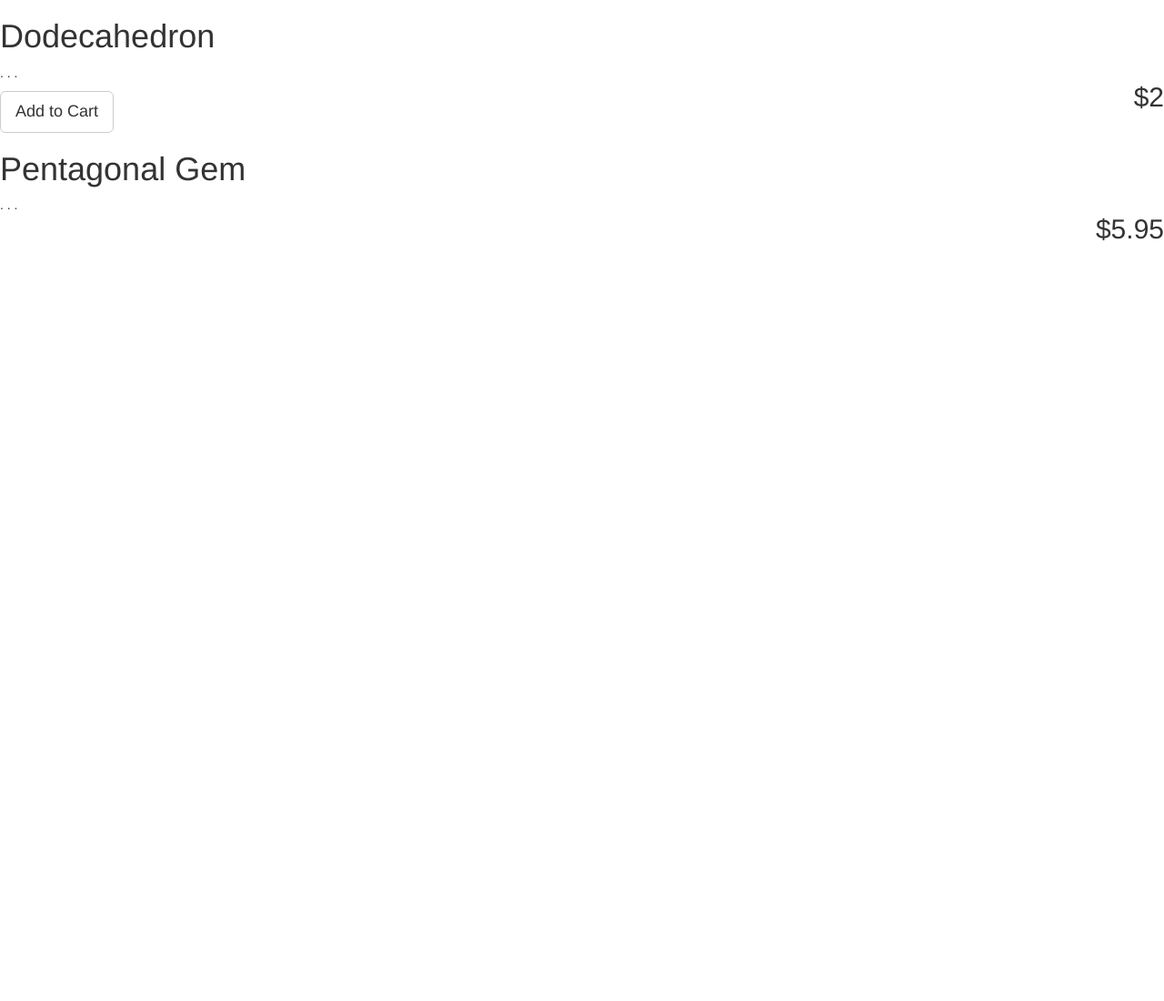
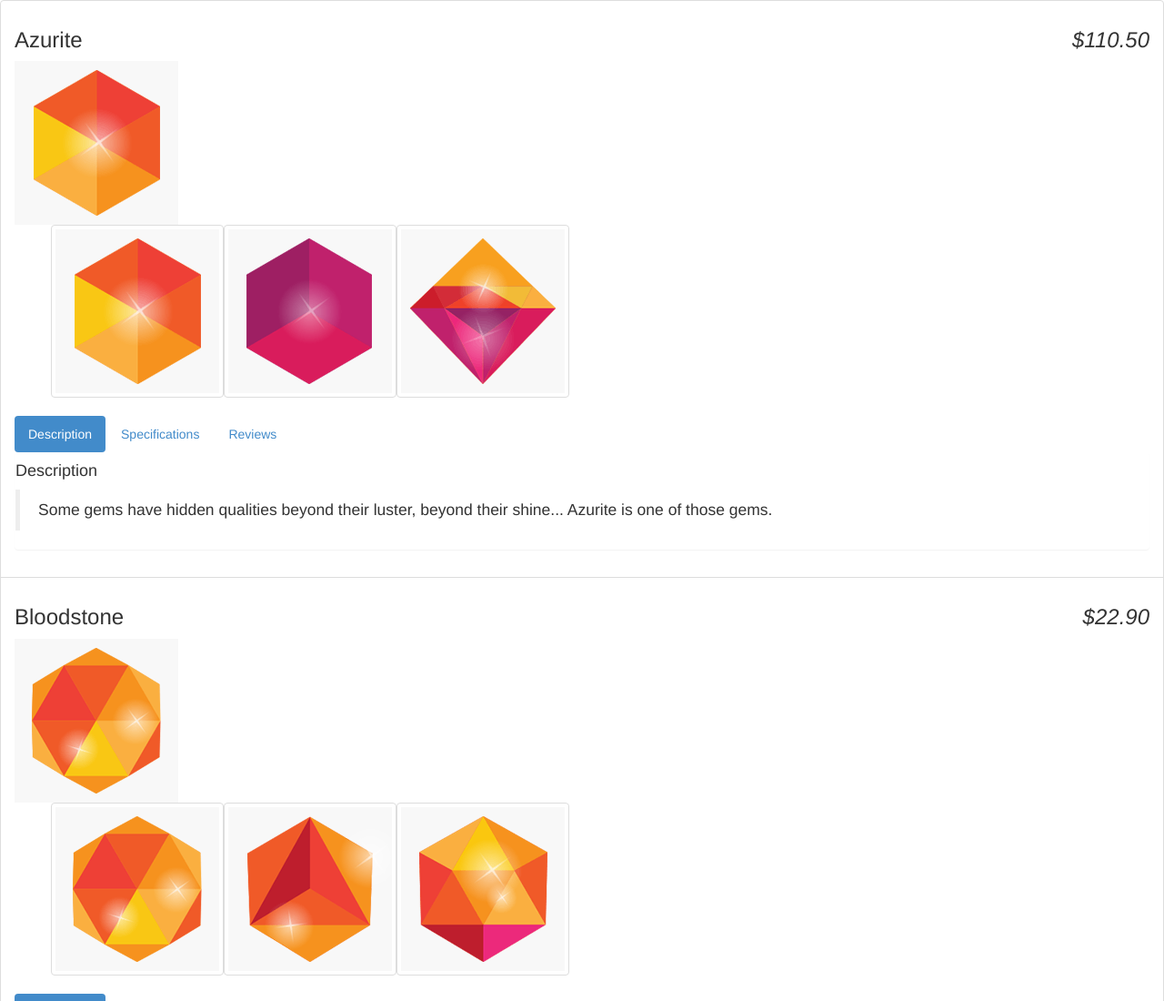
Before and after one commit to alanthai/codeschool-angular-js, a plain HTML site: page index.html in a window 1280 px wide. Shown: the top 1100 px of the page at 91% size. Before the commit the page ends 800 px from the top, so only its background shows below. Drawn offline with Linux system fonts and the light colour scheme.

Commit message:
Level 2 commits

```diff
--- a/app.js
+++ b/app.js
@@ -1,23 +1,68 @@
 (function() {
 	var app = angular.module('store', []);
+
+	app.controller('GalleryController', function() {
+		this.current = 0;
+
+		this.setCurrent = function(newValue) {
+			this.current = newValue || 0;
+		}
+	})
 
 	app.controller('StoreController', function() {
 		this.products = gems;
 	});
 
-	var gems = [
-		{
-			name: 'Dodecahedron',
-			price: 2.00,
-			description: ". . .",
-			canPurchase: true,
-			// soldOut: true,
-		},
-		{
-			name: "Pentagonal Gem",
-			price: 5.95,
-			description: ". . .",
-			canPurchase: false
+	var gems = [{
+	    name: 'Azurite',
+	    description: "Some gems have hidden qualities beyond their luster, beyond their shine... Azurite is one of those gems.",
+	    shine: 8,
+	    price: 110.50,
+	    rarity: 7,
+	    color: '#CCC',
+	    faces: 14,
+	    images: [
+	      "resources/images/gem-02.gif",
+	      "resources/images/gem-05.gif",
+	      "resources/images/gem-09.gif"
+	    ]
+	}, {
+	    name: 'Bloodstone',
+	    description: "Origin of the Bloodstone is unknown, hence its low value. It has a very high shine and 12 sides, however.",
+	    shine: 9,
+	    price: 22.90,
+	    rarity: 6,
+	    color: '#EEE',
+	    faces: 12,
+	    images: [
+	      "resources/images/gem-01.gif",
+	      "resources/images/gem-03.gif",
+	      "resources/images/gem-04.gif"
+	    ]
+	}, {
+	    name: 'Zircon',
+	    description: "Zircon is our most coveted and sought after gem. You will pay much to be the proud owner of this gorgeous and high shine gem.",
+	    shine: 70,
+	    price: 1100,
+	    rarity: 2,
+	    color: '#000',
+	    faces: 6,
+	    images: [
+	      "resources/images/gem-06.gif",
+	      "resources/images/gem-07.gif",
+	      "resources/images/gem-10.gif"
+	    ]
+	}];
+
+	app.controller('PanelController', function() {
+		this.tab = 1;
+
+		this.selectTab = function(setTab) {
+			this.tab = setTab;
 		}
-	];
+
+		this.isSelected = function(checkTab) {
+			return this.tab === checkTab;
+		}
+	});
 })();
--- a/index.html
+++ b/index.html
@@ -1,22 +1,61 @@
 <!DOCTYPE html>
 <html ng-app="store">
 <head>
-	<title></title>
-	<link rel="stylesheet" type="text/css" href="resources/css/bootstrap.min.css">
+    <title></title>
+    <link rel="stylesheet" type="text/css" href="resources/css/bootstrap.min.css">
 </head>
 <!-- ng-controller=Directive, StoreController=Controller name, store=alias -->
 <body ng-controller="StoreController as store">
 
+    <ul class="list-group">
+        <!-- <li class="list-group-item" ng-repeat="product in store.products | limitTo:3 | orderBy:'-price' "> -->
+        <li class="list-group-item" ng-repeat="product in store.products">
+            <h3>
+                {{product.name}}
+                <!-- pipe (|) = send output into fitler-->
+                <!-- {{ data | filter:options }} -->
+                <!-- {{ '1388123412323' | date:'MM/dd/yyyy @ h:mma' }} -->
+                <!-- {{'octagon gem' | upperacse }} -->
+                <!-- {{ 'My Description' | limitTo:8 }} => 'My Descr' -->
+                <em class="pull-right">{{product.price | currency}}</em>
+            </h3>
 
-	<div ng-repeat="product in store.products">
-		<h1>{{ product.name }}</h1>
-		<h2 class="pull-right">${{ product.price }}</h2>
-		<p> {{ product.description }}</p>
-		<!-- Only show button if store.product.canPurchase === true -->
-		<button class="btn btn-default btn-lg" ng-show="product.canPurchase">Add to Cart</button>
-	</div>
+            <!-- Image Gallery  -->
+            <div class="gallery" ng-controller="GalleryController as gallery">
+                <div class="img-wrap">
+                    <img ng-src="{{product.images[gallery.current]}}" />
+                </div>
+                <ul class="img-thumbnails clearfix">
+                    <li class="small-image pull-left thumbnail" ng-repeat="image in product.images">
+                        <img ng-src="{{image}}" />
+                    </li>
+                </ul>
+            </div>
 
-	<script type="text/javascript" src="resources/js/angular.min.js"></script>
-	<script type="text/javascript" src="app.js"></script>
+            <section ng-controller="PanelController as panel">
+                <ul class="nav nav-pills">
+                    <li ng-class="{ active: panel.isSelected(1) }"><a href ng-click="panel.selectTab(1)">Description</a></li>
+                    <li ng-class="{ active: panel.isSelected(2) }"><a href ng-click="panel.selectTab(2)">Specifications</a></li>
+                    <li ng-class="{ active: panel.isSelected(3) }"><a href ng-click="panel.selectTab(3)">Reviews</a></li>
+                </ul>
+
+                <div class="panel" ng-show="panel.isSelected(1)">
+                    <h4>Description</h4>
+                    <blockquote>{{product.description}}</blockquote>
+                </div>
+                <div class="panel" ng-show="panel.isSelected(2)">
+                    <h4>Specifications</h4>
+                    <blockquote>None yet</blockquote>
+                </div>
+                <div class="panel" ng-show="panel.isSelected(3)">
+                    <h4>Reviews</h4>
+                    <blockquote>None yet</blockquote>
+                </div>
+            </section>
+        </li>
+    </ul>
+
+    <script type="text/javascript" src="resources/js/angular.min.js"></script>
+    <script type="text/javascript" src="app.js"></script>
 </body>
 </html>
```
Also changed, not shown: resources/images/gem-01.gif (added), resources/images/gem-02.gif (added), resources/images/gem-03.gif (added), resources/images/gem-04.gif (added), resources/images/gem-05.gif (added), resources/images/gem-06.gif (added), resources/images/gem-07.gif (added), resources/images/gem-08.gif (added), resources/images/gem-09.gif (added).
